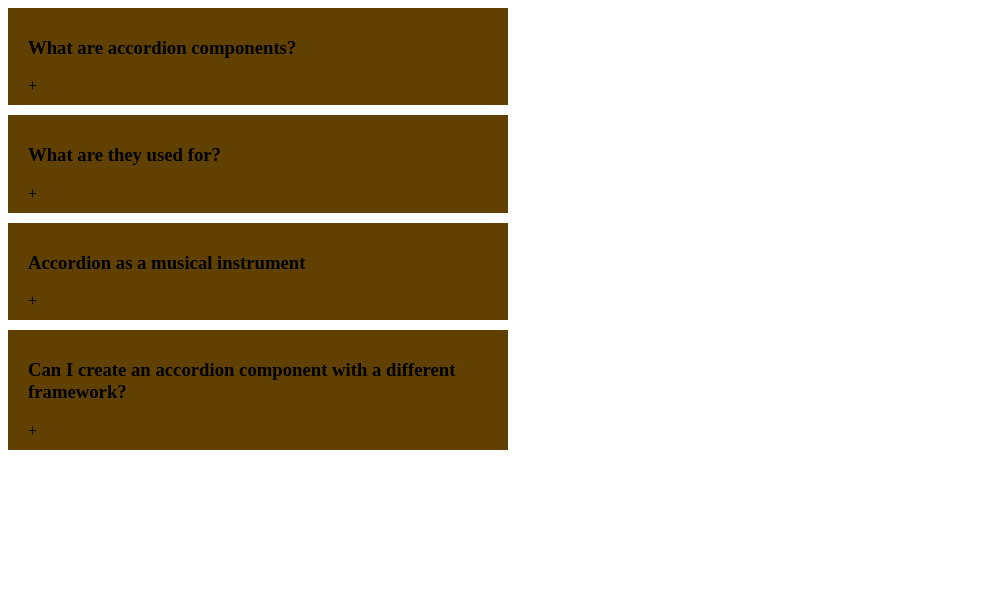
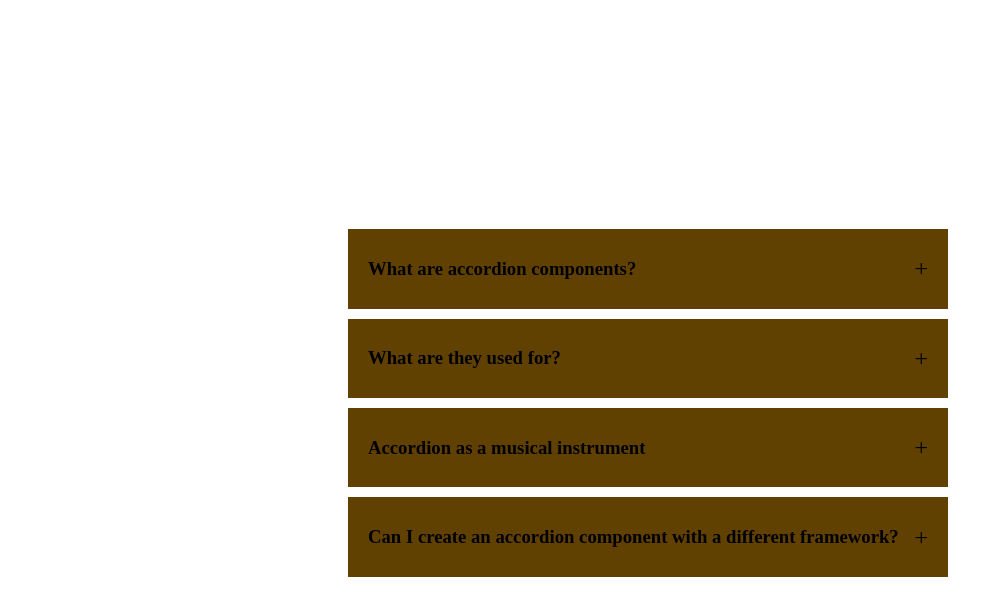
Before and after one commit to abdullahkhan-10/React-Projects, a React (Vite) app in the folder 1BeginnerProjects/oneTofive/: page / in a window 1280 px wide. Shown: the top 616 px of the page, without its empty margins (0-1003 px from the left). Built offline with nearby package versions, Linux system fonts and the light colour scheme.

Commit message:
small change made to accordian

```diff
--- a/1BeginnerProjects/oneTofive/src/components/accordian/Accordian.jsx
+++ b/1BeginnerProjects/oneTofive/src/components/accordian/Accordian.jsx
@@ -15,11 +15,10 @@ const Accordian = () => {
         setSelected(getId === selected ? null : getId)
 
     }
-
     console.log(selected);
 
   return (
-    <div>
+    <div className="acc-wrapper">
         {/* if data is available and his length is greater than zero display div otherwise dislay null */}
         {
             data && data.length > 0 ? <div className="accordian">
@@ -27,9 +26,9 @@ const Accordian = () => {
                     data.map( (objItem,userId) =>{
                         return(
                             <div key={userId} className="item">
-                                <div>
+                                <div className='toggle'>
                                     <h3>{objItem.question}</h3>
-                                    <span onClick={()=>{singleSelection(objItem.id)}}>+</span>
+                                    <span onClick={()=>{singleSelection(objItem.id)} }>+</span>
                                 </div>
 
                                 {/* display answers */}
@@ -49,76 +48,3 @@ const Accordian = () => {
 }
 
 export default Accordian;
-
-
-
-
-// //single selection
-// //multiple selection
-
-// import { useState } from "react";
-// import data from "./data";
-// import "./styles.css";
-
-// export default function Accordian() {
-//   const [selected, setSelected] = useState(null);
-//   const [enableMultiSelection, setEnableMultiSelection] = useState(false);
-//   const [multiple, setMultiple] = useState([]);
-
-//   function handleSingleSelection(getCurrentId) {
-//     setSelected(getCurrentId === selected ? null : getCurrentId);
-//   }
-
-//   function handleMultiSelection(getCurrentId) {
-//     let cpyMutiple = [...multiple];
-//     const findIndexOfCurrentId = cpyMutiple.indexOf(getCurrentId);
-
-//     console.log(findIndexOfCurrentId);
-//     if (findIndexOfCurrentId === -1) cpyMutiple.push(getCurrentId);
-//     else cpyMutiple.splice(findIndexOfCurrentId, 1);
-
-//     setMultiple(cpyMutiple);
-//   }
-
-//   console.log(selected, multiple);
-//   return (
-//     <div className="acc-wrapper">
-//       <button onClick={() => setEnableMultiSelection(!enableMultiSelection)}>
-//         Enable Multi Selection
-//       </button>
-//       <div className="accordian">
-//         {data && data.length > 0 ? (
-//           data.map((dataItem) => (
-//             <div className="item">
-//               <div
-//                 onClick={
-//                   enableMultiSelection
-//                     ? () => handleMultiSelection(dataItem.id)
-//                     : () => handleSingleSelection(dataItem.id)
-//                 }
-//                 className="title"
-//               >
-//                 <h3>{dataItem.question}</h3>
-//                 <span>+</span>
-//               </div>
-
-//               {enableMultiSelection
-//                 ? multiple.indexOf(dataItem.id) !== -1 && (
-//                     <div className="acc-content ">{dataItem.answer}</div>
-//                   )
-//                 : selected === dataItem.id && (
-//                     <div className="acc-content ">{dataItem.answer}</div>
-//                   )}
-//               {/* {selected === dataItem.id ||
-//               multiple.indexOf(dataItem.id) !== -1 ? (
-//                 <div className="content">{dataItem.answer}</div>
-//               ) : null} */}
-//             </div>
-//           ))
-//         ) : (
-//           <div>No data found !</div>
-//         )}
-//       </div>
-//     </div>
-//   );
-// }
--- a/1BeginnerProjects/oneTofive/src/components/accordian/style.css
+++ b/1BeginnerProjects/oneTofive/src/components/accordian/style.css
@@ -1,11 +1,31 @@
+.acc-wrapper {
+  display: flex;
+  height: 100vh;
+  width: 100vw;
+  justify-content: center;
+  align-items: center;
+  flex-direction: column;
+  gap: 20px;
+}
+
 .accordian {
-  width: 500px;
+  width: 600px;
 }
 
 .item {
   background: #614101;
   margin-bottom: 10px;
   padding: 10px 20px;
+}
+
+.toggle{
+  display: flex;
+  align-items: center;
+  justify-content: space-between;
+}
+.toggle span{
+  cursor: pointer;
+  font-size: 24px;
 }
 
 .title {
@@ -20,46 +40,3 @@
     color: #ffffff;
     height: auto;
   }
-
-
-/* .acc-wrapper {
-  display: flex;
-  height: 100vh;
-  width: 100vw;
-  justify-content: center;
-  align-items: center;
-  flex-direction: column;
-  gap: 20px;
-}
-
-.acc-wrapper button {
-  padding: 10px 20px;
-  background: #614101;
-  color: #fff;
-  font-weight: bold;
-  font-size: 20px;
-  cursor: pointer;
-}
-
-.accordian {
-  width: 500px;
-}
-
-.item {
-  background: #614101;
-  margin-bottom: 10px;
-  padding: 10px 20px;
-}
-
-.title {
-  color: #ffffff;
-  display: flex;
-  justify-content: space-between;
-  align-items: center;
-  cursor: pointer;
-}
-
-.acc-content {
-  color: #ffffff;
-  height: auto;
-} */
```
